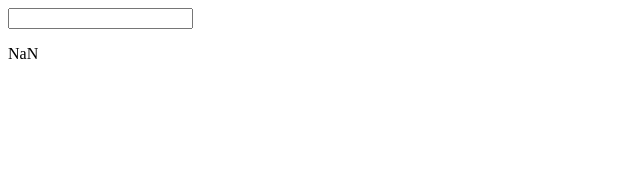
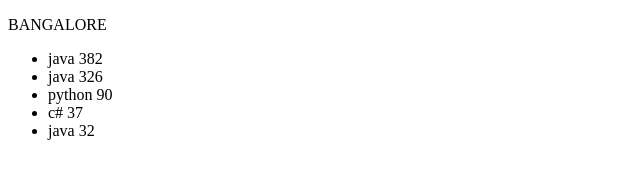
Before and after one commit to bhanotharsh/AngularJS, a plain HTML site: page index.html in a window 1280 px wide. Shown: the whole page, without its empty margins (0-640 px from the left). Drawn offline with Linux system fonts and the light colour scheme.

Commit message:
order_byfilter_Example

```diff
--- a/index.html
+++ b/index.html
@@ -3,18 +3,27 @@
 <script src="angular.js"></script>
 <body>
 <div ng-app="square" ng-controller="squarecontroller">
-	<input type="text" name="" ng-model="number">
-	<p>{{doSquare()}}</p>
+
+	<p>{{place | uppercase }}</p>
+	<ul>
+		<li ng-repeat="stud in student.languages | orderBy:'-Marks'">
+			{{stud.subject +"  "+ stud.Marks}}
+		</li>
+
+	</ul>
 </div>
 <script type="text/javascript">
 	var x=angular.module('square',[]);
 	x.controller('squarecontroller', function($scope){
-
-		$scope.doSquare=function(){
-				var z=$scope.number;
-				return z*z;
-			}
-
+		$scope.place="bangalore";
+		$scope.state="karnataKAa";
+		$scope.student= {languages:[
+				{subject:'java',Marks:32},
+				{subject:'c#',Marks:37},
+				{subject:'python',Marks:90},
+				{subject:'java',Marks:382},
+				{subject:'java',Marks:326}
+			]};
 	});
 
 </script>
```
